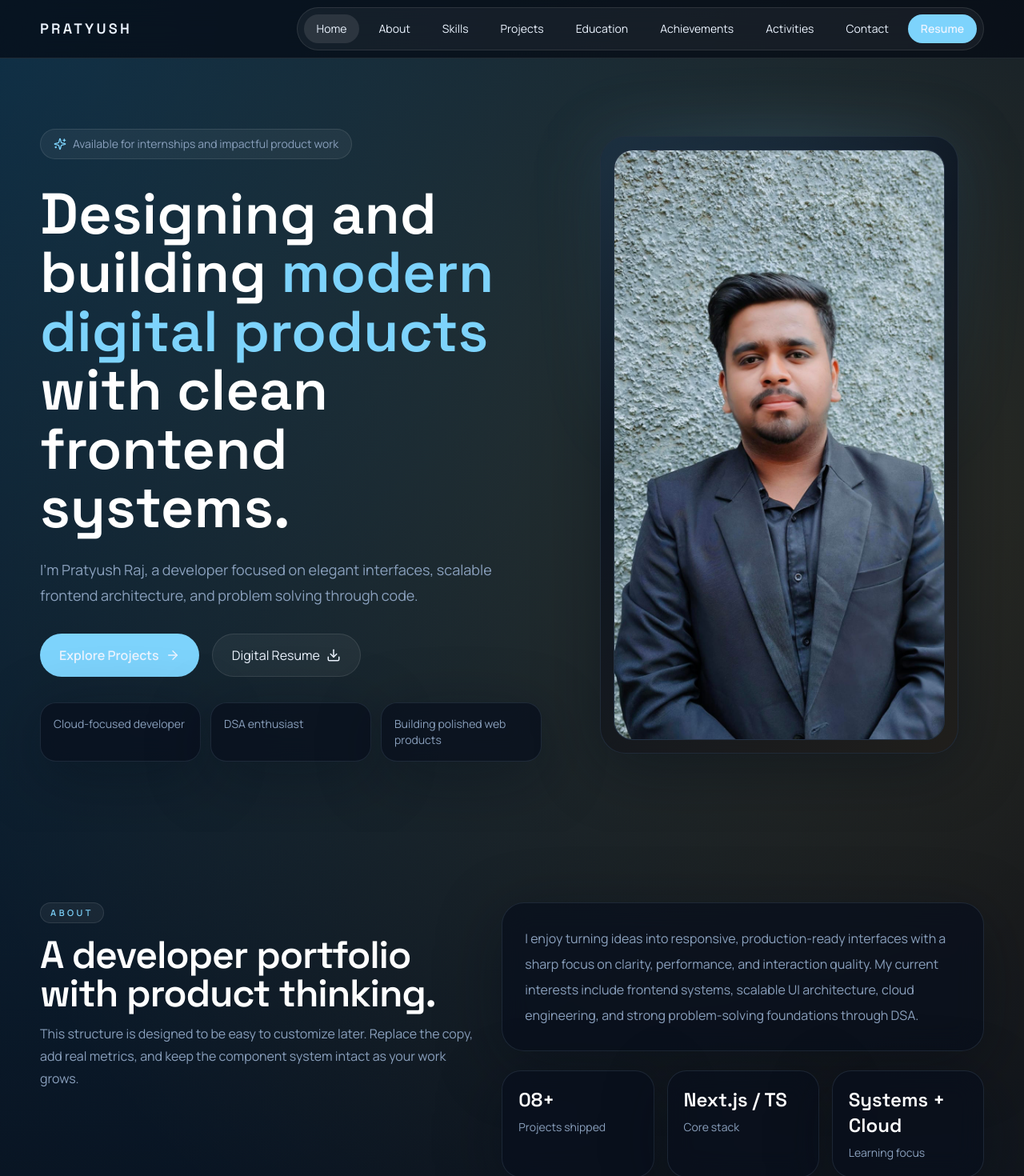
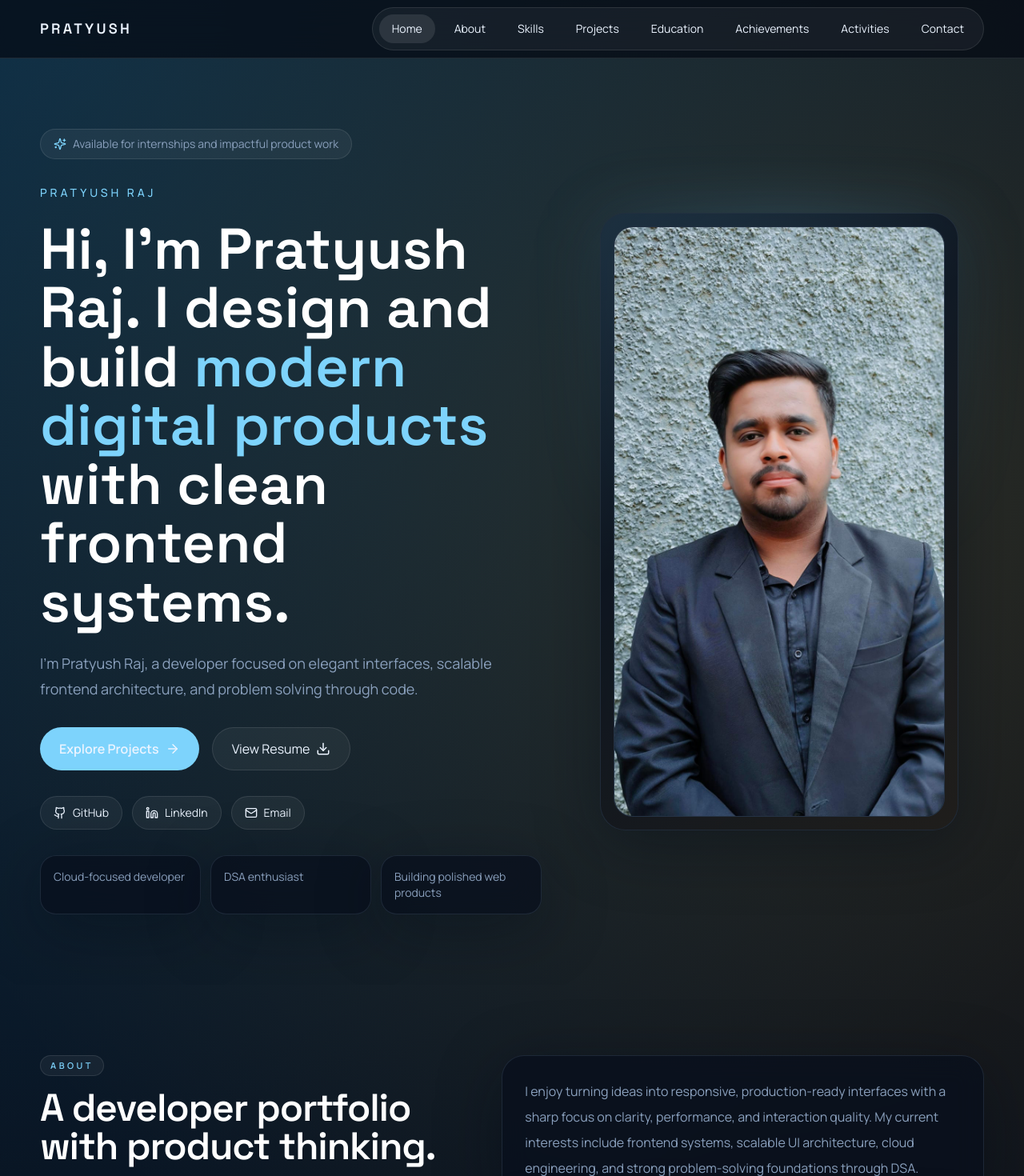
Before and after one commit to sy-Pratyush-raj/Portfolio, a Next.js app: page / in a window 1280 px wide. Shown: the top 1470 px of the page at 80% size. Built offline with nearby package versions, Linux system fonts and the light colour scheme.

Commit message:
Refactor Navbar and HeroSection components; remove resume links and enhance social icons integration

```diff
--- a/components/layout/navbar.tsx
+++ b/components/layout/navbar.tsx
@@ -63,12 +63,6 @@ export function Navbar() {
               {item.label}
             </Link>
           ))}
-          <Link
-            href="/resume"
-            className="rounded-full bg-[var(--accent)] px-4 py-2 text-sm font-semibold text-slate-950 transition hover:bg-[var(--accent-strong)]"
-          >
-            Resume
-          </Link>
         </nav>
 
         <button
@@ -101,13 +95,6 @@ export function Navbar() {
                   {item.label}
                 </Link>
               ))}
-              <Link
-                href="/resume"
-                className="rounded-2xl bg-[var(--accent)] px-4 py-3 text-sm font-semibold text-slate-950"
-                onClick={() => setOpen(false)}
-              >
-                Digital Resume
-              </Link>
             </div>
           </motion.div>
         ) : null}
--- a/components/sections/hero-section.tsx
+++ b/components/sections/hero-section.tsx
@@ -3,9 +3,15 @@
 import Image from "next/image";
 import Link from "next/link";
 import { motion } from "framer-motion";
-import { ArrowRight, Download, Sparkles } from "lucide-react";
+import { ArrowRight, Download, Github, Linkedin, Mail, Sparkles } from "lucide-react";
 
-import { heroHighlights } from "@/lib/data";
+import { contactLinks, heroHighlights } from "@/lib/data";
+
+const socialIcons = {
+  GitHub: Github,
+  LinkedIn: Linkedin,
+  Email: Mail
+} as const;
 
 export function HeroSection() {
   return (
@@ -28,8 +34,11 @@ export function HeroSection() {
             transition={{ duration: 0.7, delay: 0.1, ease: [0.22, 1, 0.36, 1] }}
             className="space-y-6"
           >
+            <p className="text-sm font-medium uppercase tracking-[0.28em] text-[var(--accent)]">
+              Pratyush Raj
+            </p>
             <h1 className="max-w-4xl font-[family-name:var(--font-heading)] text-5xl font-semibold leading-[1.02] text-white md:text-7xl">
-              Designing and building <span className="text-[var(--accent)]">modern digital products</span> with clean frontend systems.
+              Hi, I&apos;m Pratyush Raj. I design and build <span className="text-[var(--accent)]">modern digital products</span> with clean frontend systems.
             </h1>
             <p className="max-w-2xl text-base leading-8 text-[var(--muted)] md:text-lg">
               I&apos;m Pratyush Raj, a developer focused on elegant interfaces, scalable frontend architecture, and problem solving through code.
@@ -53,9 +62,37 @@ export function HeroSection() {
               href="/resume"
               className="inline-flex items-center justify-center gap-2 rounded-full border border-white/10 bg-white/5 px-6 py-3.5 text-white transition hover:border-white/20 hover:bg-white/10"
             >
-              Digital Resume
+              View Resume
               <Download size={18} />
             </Link>
+          </motion.div>
+
+          <motion.div
+            initial={{ opacity: 0, y: 40 }}
+            animate={{ opacity: 1, y: 0 }}
+            transition={{ duration: 0.7, delay: 0.25, ease: [0.22, 1, 0.36, 1] }}
+            className="flex flex-wrap items-center gap-3"
+          >
+            {contactLinks.map((link) => {
+              const Icon = socialIcons[link.label as keyof typeof socialIcons];
+
+              if (!Icon) {
+                return null;
+              }
+
+              return (
+                <Link
+                  key={link.label}
+                  href={link.href}
+                  target={link.href.startsWith("http") ? "_blank" : undefined}
+                  rel={link.href.startsWith("http") ? "noreferrer" : undefined}
+                  className="inline-flex items-center gap-2 rounded-full border border-white/10 bg-white/5 px-4 py-2.5 text-sm text-[var(--muted)] transition hover:border-white/20 hover:bg-white/10 hover:text-white"
+                >
+                  <Icon size={16} />
+                  {link.label}
+                </Link>
+              );
+            })}
           </motion.div>
 
           <motion.div
```
